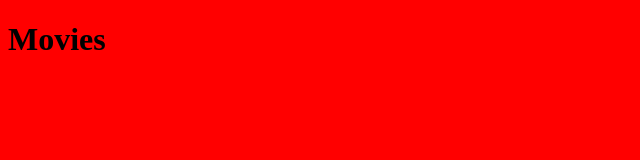
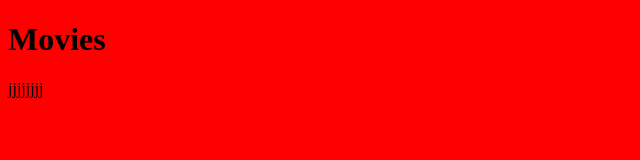
Before and after one commit to jarel572/Aplicacion, a website: page index.html in a window 1280 px wide. Shown: the full height of the page, 0-640 px from the left. Drawn offline with Linux system fonts and the light colour scheme.

```diff
--- a/index.html
+++ b/index.html
@@ -10,5 +10,6 @@
     <h1>Movies</h1>
     <script src="./src/secret.js"></script>
     <script src="./src/main.js"></script>
+    jjjjjjjj
 </body>
 </html>
```
